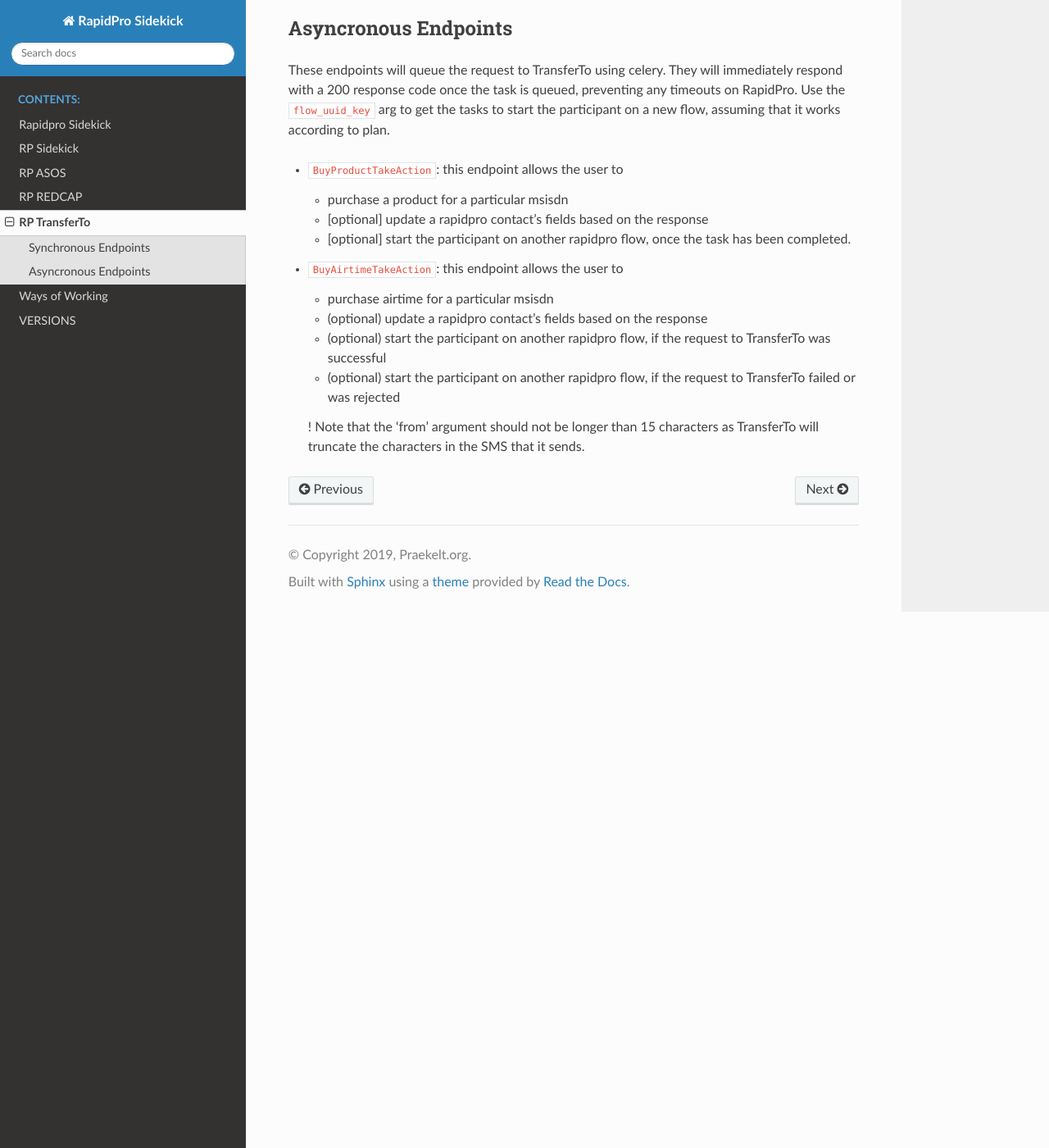
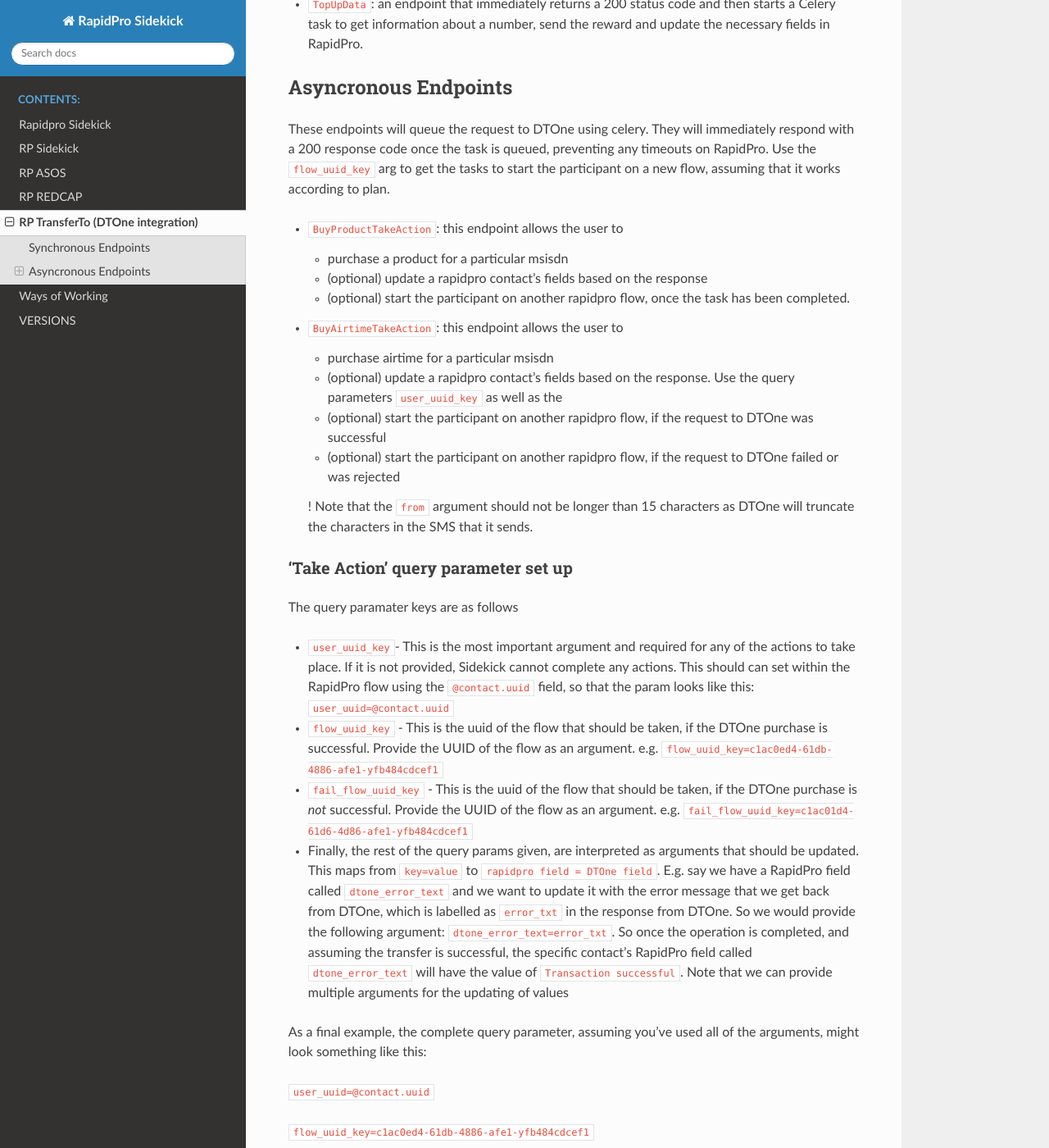
Before and after one commit to praekeltfoundation/rp-sidekick, a Sphinx documentation site: the page built from docs/apps/transferto.md, in a window 1280 px wide and 1400 px high, scrolled down 711 px. Shown: the whole window at 82% size. Built offline with Sphinx 7.4.7 and the Read the Docs theme 2.0.0, drawn with Linux system fonts in a browser that asks for light colours; some of the changed text lies outside the part shown.

Commit message:
update dtone/trasnferto docs to acknowledge name change and provide examples for asynch endpoints

```diff
--- a/docs/apps/transferto.md
+++ b/docs/apps/transferto.md
@@ -1,11 +1,13 @@
-# RP TransferTo
+# RP TransferTo (DTOne integration)
 
-While RapidPro does provide an integration with TransferTo to release airtime, it does not allow for the remuneration of data. This application more faithfully represents the REST API that TransferTo makes available and abstracts away the authentication.
+_Please note that since building this package, the company formerly known as TransferTo, rebranded to DTOne. The docs will refer to DTOne where possible, but most of the code still refers to TransferTo._
+
+While RapidPro does provide an integration with DTOne (previously TransferTo) to release airtime, it does not allow for the remuneration of data. This application more faithfully represents the REST API that DTOne makes available and abstracts away the authentication.
 
 A TransferTo account belongs to an Ogranization. You must pass in the organization id in the url path and the token used for authentication must belong to a user that belongs to the necessary organization. Set up the organization and transferto account in the django admin.
 
 ### Synchronous Endpoints
-- `Ping`: check that our authentication to TransferTo is working
+- `Ping`: check that our authentication to DTOne is working
 - `MsisdnInfo`: get information about an MSISDN
 - `ReserveId`: get ID for a purchase transaction in the future
 - `GetCountries`: get the countries that a particular account can
@@ -16,17 +18,50 @@ A TransferTo account belongs to an Ogranization. You must pass in the organizati
 - `TopUpData`: an endpoint that immediately returns a 200 status code and then starts a Celery task to get information about a number, send the reward and update the necessary fields in RapidPro.
 
 ### Asyncronous Endpoints
-These endpoints will queue the request to TransferTo using celery. They will immediately respond with a 200 response code once the task is queued, preventing any timeouts on RapidPro. Use the `flow_uuid_key` arg to get the tasks to start the participant on a new flow, assuming that it works according to plan.
+These endpoints will queue the request to DTOne using celery. They will immediately respond with a 200 response code once the task is queued, preventing any timeouts on RapidPro. Use the `flow_uuid_key` arg to get the tasks to start the participant on a new flow, assuming that it works according to plan.
 
 - `BuyProductTakeAction`: this endpoint allows the user to
     - purchase a product for a particular msisdn
-    - [optional] update a rapidpro contact's fields based on the response
-    - [optional] start the participant on another rapidpro flow, once the task has been completed.
-
+    - (optional) update a rapidpro contact's fields based on the response
+    - (optional) start the participant on another rapidpro flow, once the task has been completed.
 - `BuyAirtimeTakeAction`: this endpoint allows the user to
     - purchase airtime for a particular msisdn
-    - (optional) update a rapidpro contact's fields based on the response
-    - (optional) start the participant on another rapidpro flow, if the request to TransferTo was successful
-    - (optional) start the participant on another rapidpro flow, if the request to TransferTo failed or was rejected
+    - (optional) update a rapidpro contact's fields based on the response. Use the query parameters `user_uuid_key` as well as the
+    - (optional) start the participant on another rapidpro flow, if the request to DTOne was successful
+    - (optional) start the participant on another rapidpro flow, if the request to DTOne failed or was rejected
 
-    ! Note that the 'from' argument should not be longer than 15 characters as TransferTo will truncate the characters in the SMS that it sends.
+    ! Note that the `from` argument should not be longer than 15 characters as DTOne will truncate the characters in the SMS that it sends.
+
+#### 'Take Action' query parameter set up
+
+The query paramater keys are as follows
+
+- `user_uuid_key`- This is the most important argument and required for any of the actions to take place. If it is not provided, Sidekick cannot complete any actions. This should can set within the RapidPro flow using the `@contact.uuid` field, so that the param looks like this: `user_uuid=@contact.uuid`
+- `flow_uuid_key` - This is the uuid of the flow that should be taken, if the DTOne purchase is successful. Provide the UUID of the flow as an argument. e.g. `flow_uuid_key=c1ac0ed4-61db-4886-afe1-yfb484cdcef1`
+- `fail_flow_uuid_key` - This is the uuid of the flow that should be taken, if the DTOne purchase is *not* successful. Provide the UUID of the flow as an argument. e.g. `fail_flow_uuid_key=c1ac01d4-61d6-4d86-afe1-yfb484cdcef1`
+- Finally, the rest of the query params given, are interpreted as arguments that should be updated. This maps from `key=value` to `rapidpro field = DTOne field`.
+E.g. say we have a RapidPro field called `dtone_error_text` and we want to update it with the error message that we get back from DTOne, which is labelled as `error_txt` in the response from DTOne. So we would provide the following argument: `dtone_error_text=error_txt`. So once the operation is completed, and assuming the transfer is successful, the specific contact's RapidPro field called `dtone_error_text` will have the value of `Transaction successful`.
+Note that we can provide multiple arguments for the updating of values
+
+As a final example, the complete query parameter, assuming you've used all of the arguments, might look something like this:
+
+`user_uuid=@contact.uuid`
+
+`flow_uuid_key=c1ac0ed4-61db-4886-afe1-yfb484cdcef1`
+
+`fail_flow_uuid_key=c1ac01d4-61d6-4d86-afe1-yfb484cdcef1`
+
+`tp_requested=product_requested`
+
+`tp_error_code=error_code`
+
+`tp_error_txt=error_txt`
+
+Which when parameterized, would look like this:
+
+`?user_uuid=@contact.uuid&flow_uuid_key=c1ac0ed4-61db-4886-afe1-yfb484cdcef1&fail_flow_uuid_key=c1ac01d4-61d6-4d86-afe1-yfb484cdcef1&tp_requested=product_requested&tp_error_code=error_code&tp_error_txt=error_txt`
+
+#### Email Error Reporting
+Using the 'point of contact' email field listed under an organisation, you can update this to receive emails that will notify an account, should something go wrong during the remuneration, starting of flows and/or updating of fields. This is useful for testing and making sure that things work as expected as well. E.g. noting whether the flow uuid's are correct and that the specified fields exist.
+
+Note that this currently only works for the airtime endpoint, not the purchase of products.
```
